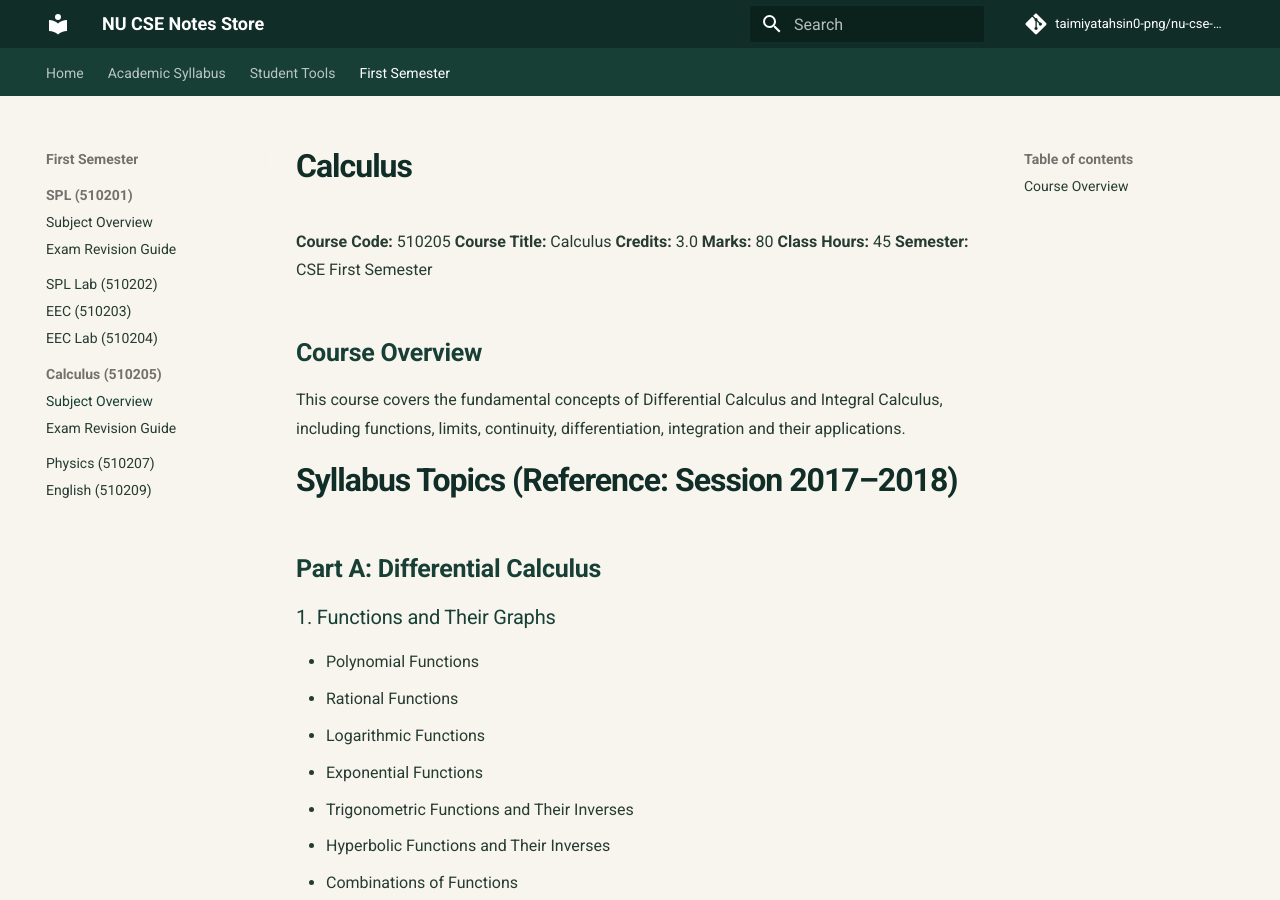
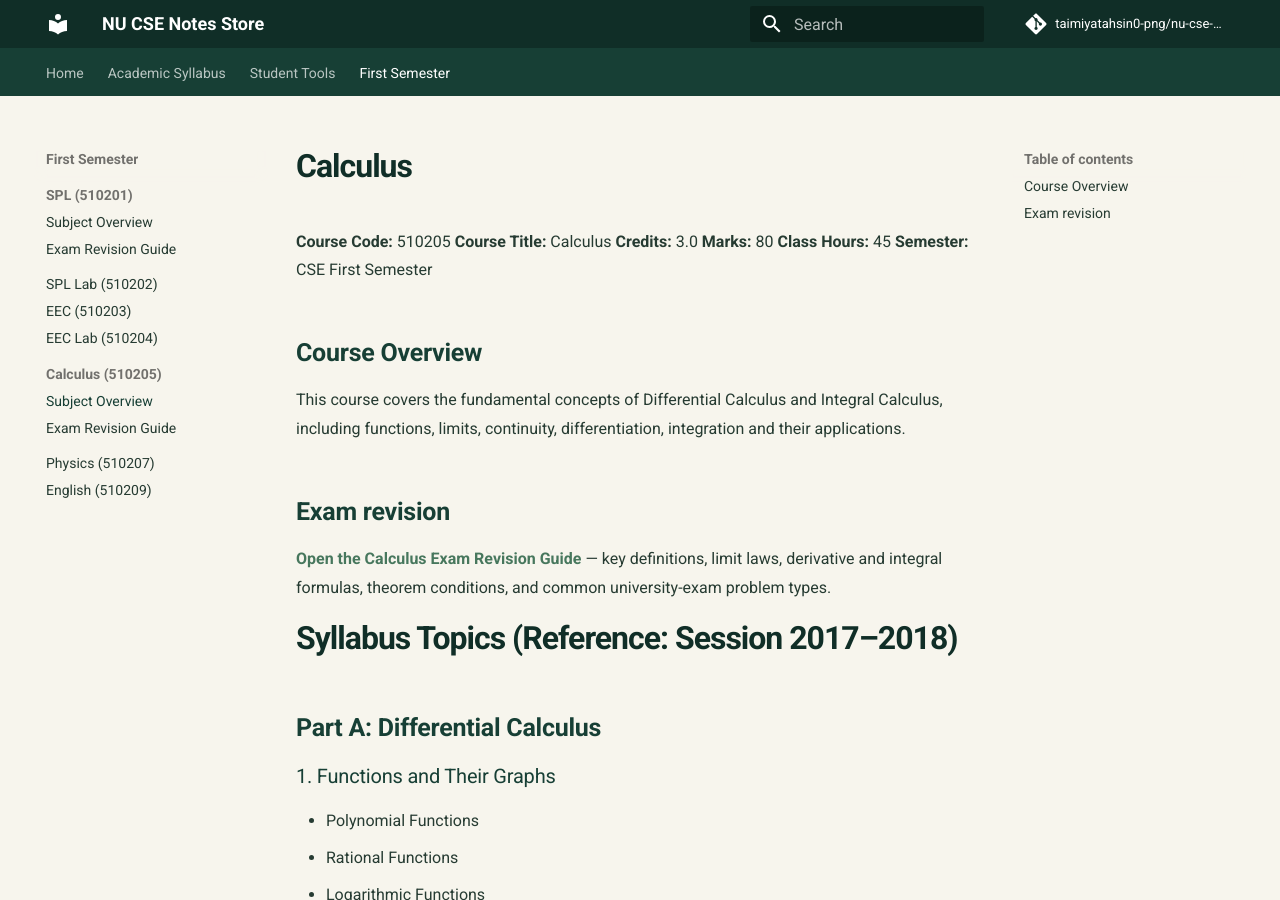
Before and after one commit to taimiyatahsin0-png/nu-cse-notes-store, an MkDocs documentation site: the page built from docs/subjects/cal/index.md, in a window 1280 px wide and 900 px high. Built offline with MkDocs 1.6.1 and Material for MkDocs 9.7.7, drawn with Linux system fonts in a browser that asks for light colours; comment, search, counter and statistics services are not loaded.

```diff
--- a/docs/subjects/cal/index.md
+++ b/docs/subjects/cal/index.md
@@ -11,6 +11,10 @@
 ## Course Overview
 
 This course covers the fundamental concepts of Differential Calculus and Integral Calculus, including functions, limits, continuity, differentiation, integration and their applications.
+
+## Exam revision
+
+[Open the Calculus Exam Revision Guide](exam-revision-guide.md) — key definitions, limit laws, derivative and integral formulas, theorem conditions, and common university-exam problem types.
 
 # Syllabus Topics (Reference: Session 2017–2018)
 
```
